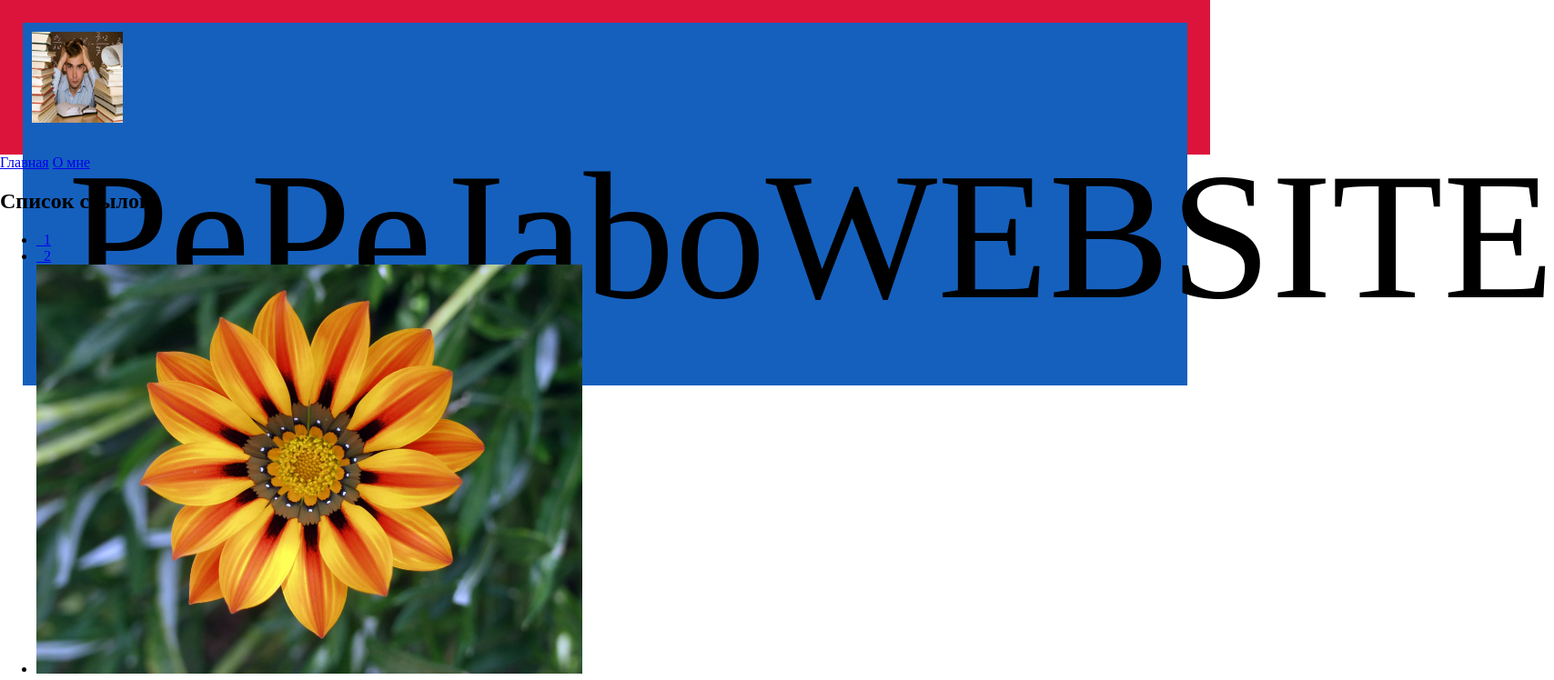
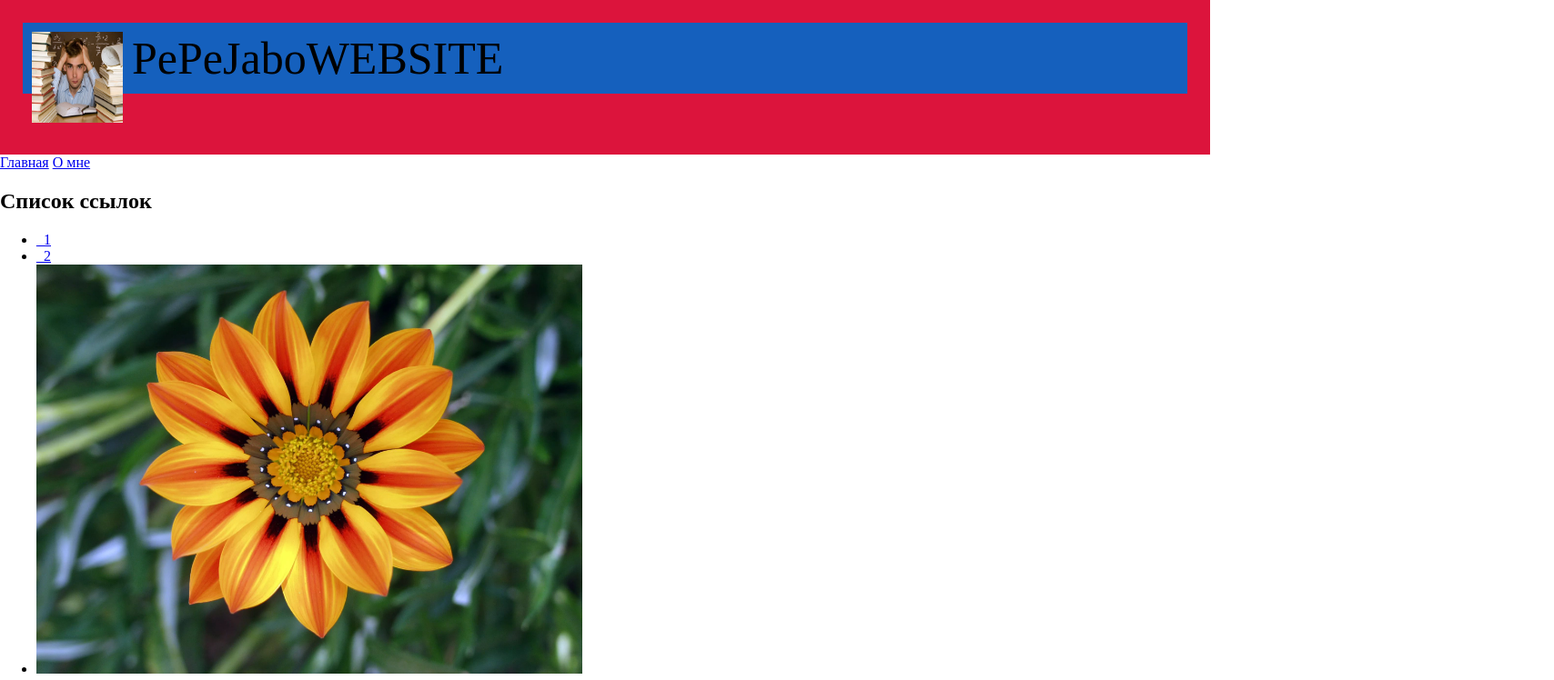
Before and after one commit to gggggggleb09/gggggggleb09.github.io, a plain HTML site: page index.html in a window 1280 px wide. Shown: the top 748 px of the page at 91% size, 1708 px wide, since content can reach past the window. Drawn offline with Linux system fonts and the light colour scheme.

Commit message:
Update index.html

```diff
--- a/index.html
+++ b/index.html
@@ -14,7 +14,7 @@
       <!-- картинка обтекает текст слева -->
       <img style="float:left; margin:10px; width:100px; height:100px;" src="alimenty-uchashemusya1.jpg" alt="ПОМОГИТЕ" />
       <!-- этот блок, как положено блочному элементу по умолчанию, займет всю оставшуюся ширину родительского элемента -->
-      <div style="background-color:#1560bd; padding:50px; font-size: 200px;">PePeJaboWEBSITE</div>
+      <div style="background-color:#1560bd; padding:10px; font-size: 50px;">PePeJaboWEBSITE</div>
     </div>
 
       <header>
```
